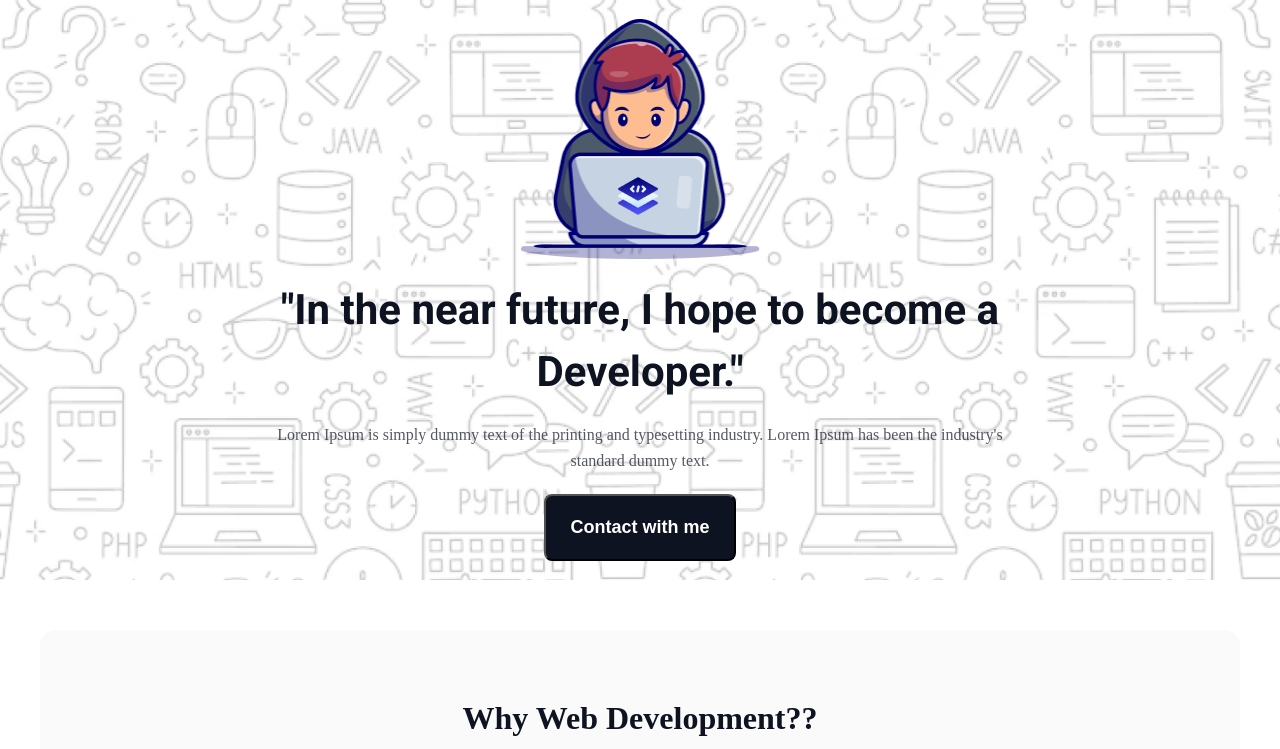
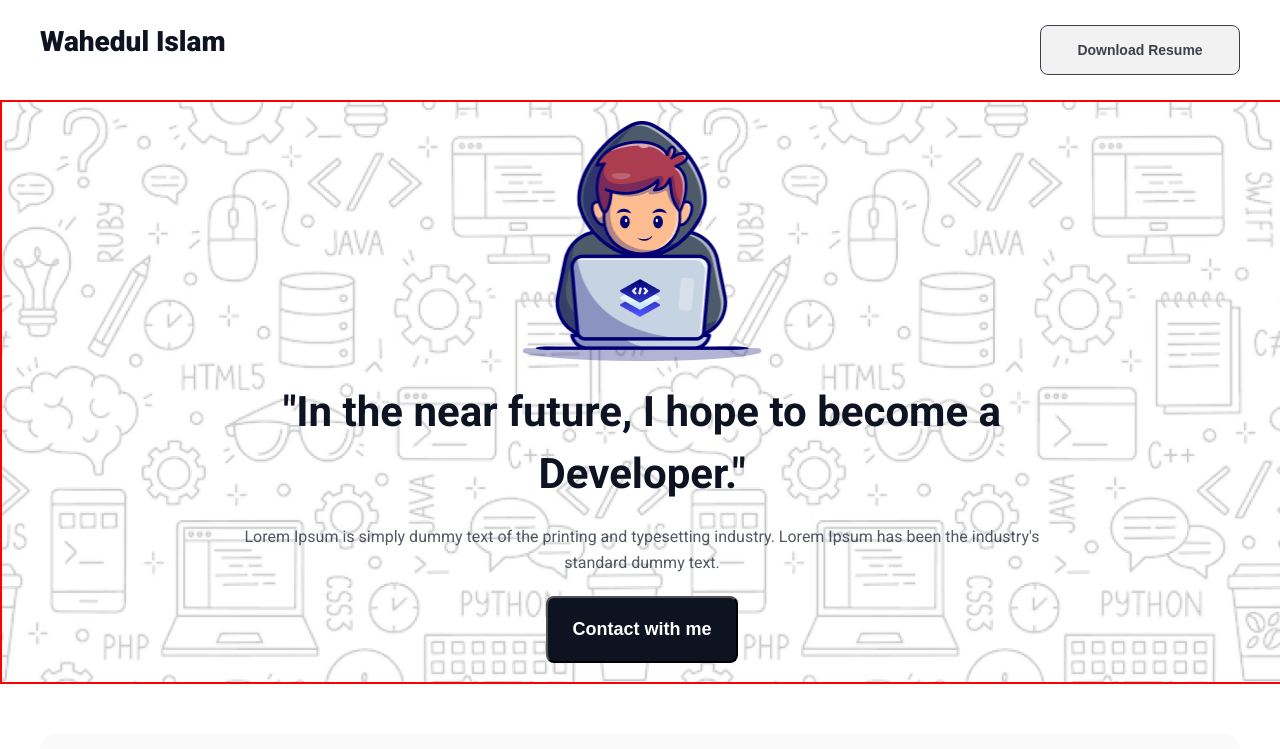
Before and after one commit to wahedpro/Assignment-1, a plain HTML site: page index.html in a window 1280 px wide. Shown: the top 749 px of the page. Drawn offline with Linux system fonts and the light colour scheme; a web font is replaced by a local one.

Commit message:
header section complete

```diff
--- a/index.html
+++ b/index.html
@@ -8,14 +8,25 @@
 </head>
 <body>
     <!-- This is header section -->
-    <header class="banner-container">
+     <header class="header">
+        <div class="header-content">
+            <div class="header-logo">
+                <h3>Wahedul Islam</h3>
+            </div>
+            <div class="header-button">
+                <button>Download Resume</button>
+            </div>
+        </div>
+     </header>
+    <!-- This is nav section -->
+    <nav class="banner-container">
         <div class="banner-content">
             <img sizes="140px" src="assets/Group.png" alt="profile logo">
             <h3>"In the near future, I hope to become a <br> Developer."</h3>
             <p>Lorem Ipsum is simply dummy text of the printing and typesetting industry. Lorem Ipsum has been the industry's <br> standard dummy text.</p>
             <button>Contact with me</button>
         </div>
-    </header>
+    </nav>
     <!-- This is main section -->
      <main>
         <!-- This is Why Web Development?? section -->
--- a/style.css
+++ b/style.css
@@ -1,5 +1,4 @@
 /* import font */
-@import url('https://fonts.googleapis.com/css2?family=Azeret+Mono:ital,wght@0,100..900;1,100..900&display=swap');
 @import url('https://fonts.googleapis.com/css2?family=Roboto:ital,wght@0,100;0,300;0,400;0,500;0,700;0,900;1,100;1,300;1,400;1,500;1,700;1,900&display=swap');
 
 *{
@@ -7,16 +6,46 @@
     padding: 0;
 }
 body{
-    font-family: "Azeret Mono";
+    font-family: "Roboto", sans-serif;
+}
+/* this is header section style */
+.header{
+    height: 100px;
+    display: flex;
+    align-items: center;
+}
+.header-content{
+    width: 1200px;
+    margin: 0 auto;
+    display: flex;
+    justify-content: space-between;
+}
+.header-logo h3{
+    color: rgb(13, 19, 33);
+    font-size: 28px;
+    font-weight: 800;
+}
+.header-button button{
+    width: 200px;
+    height: 50px;
+    box-sizing: border-box;
+    border: 1px solid rgb(13, 19, 33);
+    border-radius: 8px;
+    opacity: 0.8;
+    color: rgb(13, 19, 33);
+    font-size: 14px;
+    font-weight: 600;
 }
 
-/* this banner section style */
+/* this banner/nav section style */
 .banner-container{
     width: 100%;
     background-image: url("assets/Hero-bg.png");
     background-position: center;
     background-repeat: no-repeat;
     background-size: cover;
+    border-style: dashed;
+    border: 2px solid red;
 }
 .banner-content{
     display: flex;
```
